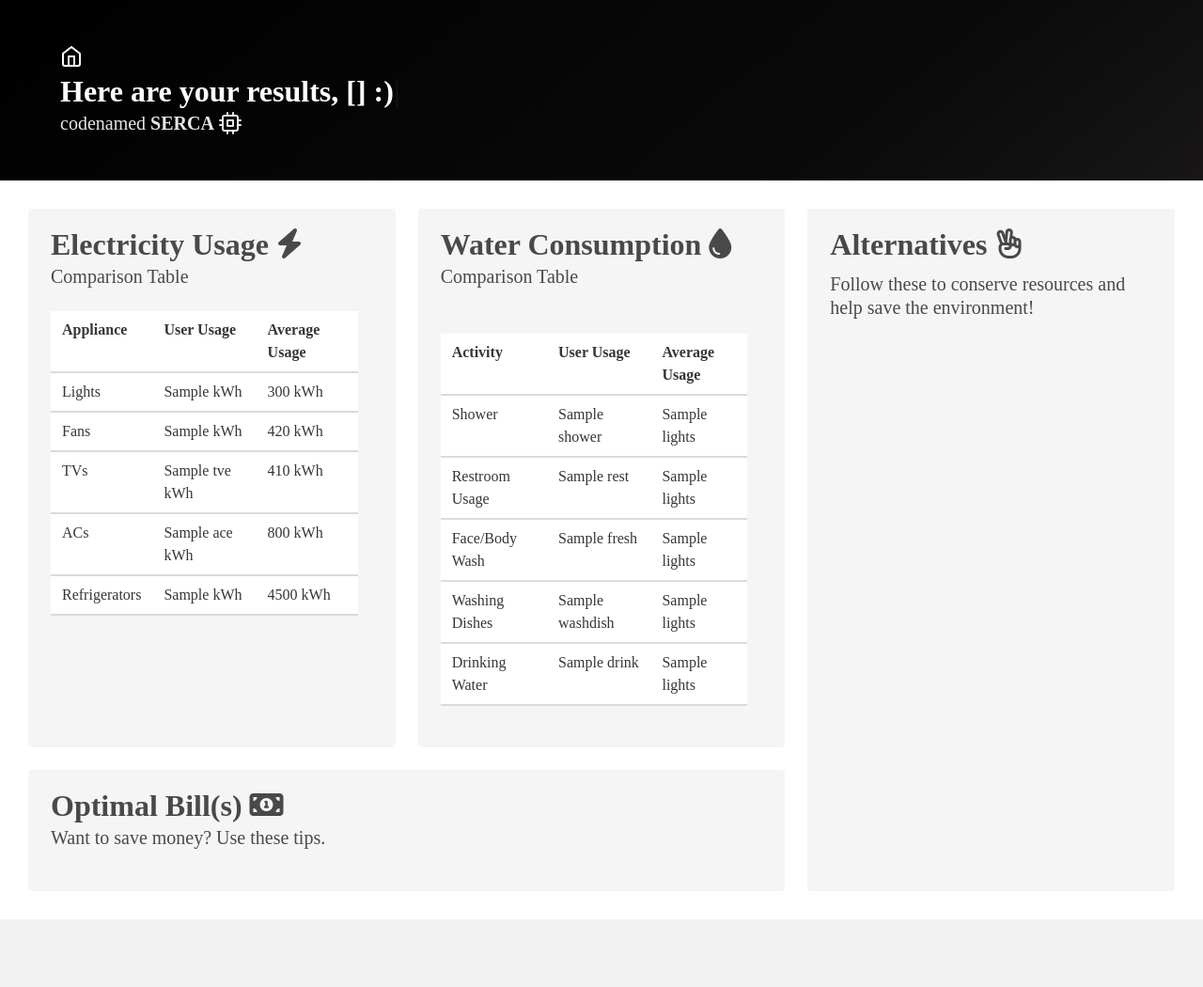
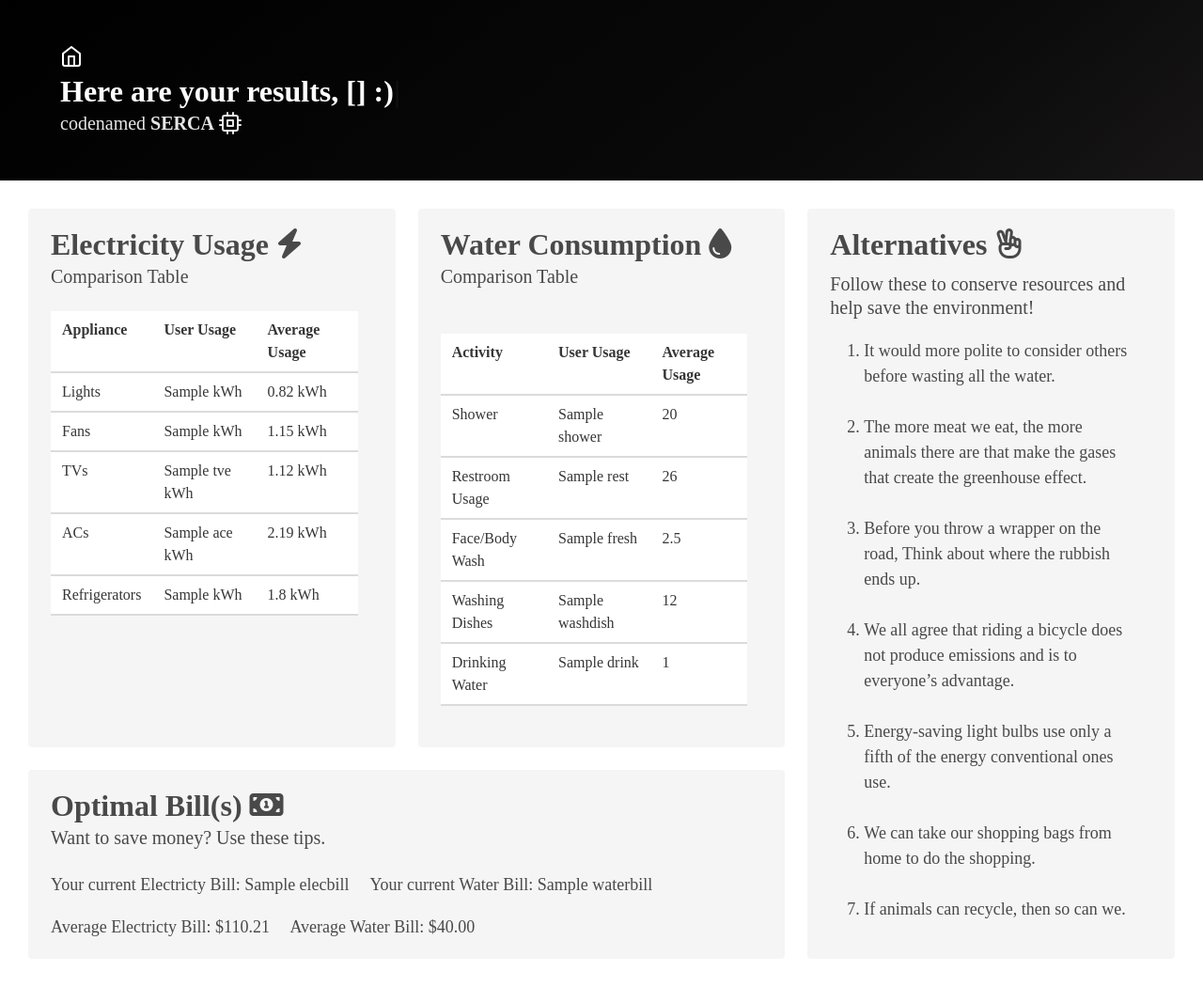
Before and after one commit to vishhvak/S.E.R.C.A, a Django app: template home/templates/graph.html in a window 1280 px wide. Shown: the whole page at 94% size. Before the commit the page ends 978 px from the top, so only its background shows below. Run offline with Django 3.2, Linux system fonts and the light colour scheme; the template is opened without the code that fills it: most values are stand-ins (such as "Sample title", 1, 10 or a date in 2020); some libraries are stand-ins or nearby versions; some web fonts are replaced.

Commit message:
Lazarus is Go.

```diff
--- a/home/templates/form.html
+++ b/home/templates/form.html
@@ -86,14 +86,14 @@
 	     			<div class="field">
 					  <label class="label">Electricity expense</label>
 					  <div class="control">
-					    <input class="input" type="number" required>
+					    <input class="input" type="number" required name="elecbill">
 					  </div>
 					</div>
 					&nbsp;&nbsp;&nbsp;&nbsp;
 					<div class="field">
 					  <label class="label">Water expense</label>
 					  <div class="control">
-					    <input class="input" type="number" required>
+					    <input class="input" type="number" required name="waterbill">
 					  </div>
 					</div>
 					&nbsp;&nbsp;&nbsp;&nbsp;
--- a/home/templates/graph.html
+++ b/home/templates/graph.html
@@ -49,11 +49,11 @@
                   <th>User Usage</th>
                   <th>Average Usage</th>
                 </tr>
-                <tr><td>Lights</td><td>{{ le }} kWh</td><td>300 kWh</td></tr>
-                <tr><td>Fans</td><td>{{ fe }} kWh</td><td>420 kWh</td></tr>
-                <tr><td>TVs</td><td>{{ tve }} kWh</td><td>410 kWh</td></tr>
-                <tr><td>ACs</td><td>{{ ace }} kWh</td><td>800 kWh</td></tr>
-                <tr><td>Refrigerators</td><td>{{ re }} kWh</td><td>4500 kWh</td></tr>
+                <tr><td>Lights</td><td>{{ le }} kWh</td><td>0.82 kWh</td></tr>
+                <tr><td>Fans</td><td>{{ fe }} kWh</td><td>1.15 kWh</td></tr>
+                <tr><td>TVs</td><td>{{ tve }} kWh</td><td>1.12 kWh</td></tr>
+                <tr><td>ACs</td><td>{{ ace }} kWh</td><td>2.19 kWh</td></tr>
+                <tr><td>Refrigerators</td><td>{{ re }} kWh</td><td>1.8 kWh</td></tr>
               </thead>
             </table>
           </article>
@@ -71,11 +71,11 @@
                   <th>User Usage</th>
                   <th>Average Usage</th>
                 </tr>
-                <tr><td>Shower</td><td>{{ shower }}</td><td>{{ lights }}</td></tr>
-                <tr><td>Restroom Usage</td><td>{{ rest }}</td><td>{{ lights }}</td></tr>
-                <tr><td>Face/Body Wash</td><td>{{ fresh }}</td><td>{{ lights }}</td></tr>
-                <tr><td>Washing Dishes</td><td>{{ washdish }}</td><td>{{ lights }}</td></tr>
-                <tr><td>Drinking Water</td><td>{{ drink }}</td><td>{{ lights }}</td></tr>
+                <tr><td>Shower</td><td>{{ shower }}</td><td>20</td></tr>
+                <tr><td>Restroom Usage</td><td>{{ rest }}</td><td>26</td></tr>
+                <tr><td>Face/Body Wash</td><td>{{ fresh }}</td><td>2.5</td></tr>
+                <tr><td>Washing Dishes</td><td>{{ washdish }}</td><td>12</td></tr>
+                <tr><td>Drinking Water</td><td>{{ drink }}</td><td>1</td></tr>
               </thead>
             </table>
           </article>
@@ -85,8 +85,11 @@
         <article class="tile is-child notification is-light is-bold">
           <p class="title"> Optimal Bill(s) <i class="fa fa-money" aria-hidden="true"></i> </p>
           <p class="subtitle"> Want to save money? Use these tips.  </p>
-          <div class="content">
+          <div class="content" style='font-size: 18px;'>
             <!-- Content -->
+            <p>
+              Your current Electricty Bill: {{ elecbill }} &nbsp; &nbsp; Your current Water Bill: {{ waterbill }} </p>
+            <p>Average Electricty Bill: $110.21 &nbsp; &nbsp; Average Water Bill: $40.00 </p>
           </div>
         </article>
       </div>
@@ -98,6 +101,15 @@
           <p class="subtitle"> Follow these to conserve resources and help save the environment! </p>
           <div class="content">
             <!-- Content -->
+            <ol style='font-size: 18px;'>
+              <li>It would more polite to consider others before wasting all the water.</li><br>
+              <li>The more meat we eat, the more animals there are that make the gases that create the greenhouse effect.</li><br>
+              <li>Before you throw a wrapper on the road, Think about where the rubbish ends up.</li><br>
+              <li>We all agree that riding a bicycle does not produce emissions and is to everyone’s advantage.</li><br>
+              <li>Energy-saving light bulbs use only a fifth of the energy conventional ones use.</li><br>
+              <li>We can take our shopping bags from home to do the shopping.</li><br>
+              <li>If animals can recycle, then so can we.</li>
+            </ol>
           </div>
         </div>
       </article>
```
Also changed, not shown: home/views.py (+14 -10 lines), 1 other file.
